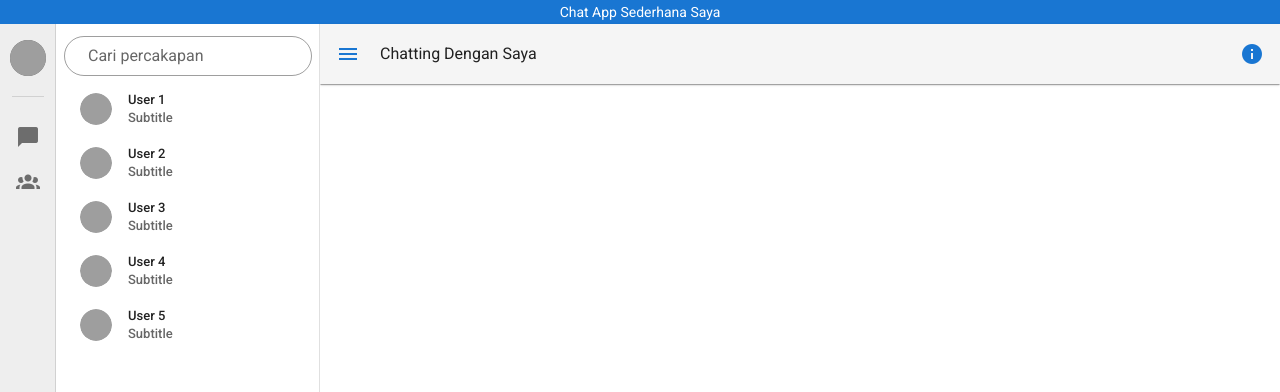
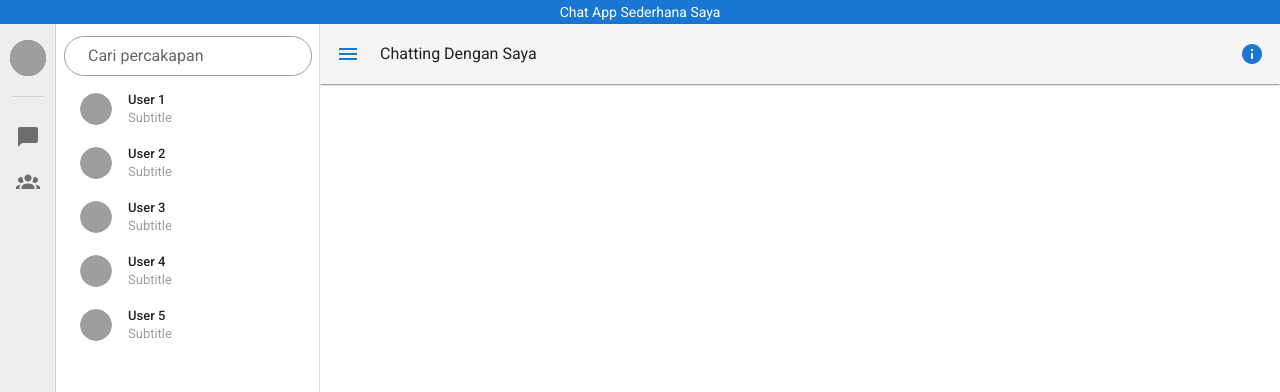
Before and after one commit to pvzuntil/chat-app, a Vue app: page / in a window 1280 px wide. Shown: the top 392 px of the page. Built offline with nearby package versions, Linux system fonts and the light colour scheme; grey boxes are pictures that could not be loaded.

Commit message:
improve: ui

```diff
--- a/package.json
+++ b/package.json
@@ -9,6 +9,7 @@
   },
   "dependencies": {
     "core-js": "^3.6.5",
+    "dotenv": "^8.2.0",
     "express": "^4.17.1",
     "vue": "^2.6.11",
     "vue-router": "^3.2.0",
--- a/src/components/ListChatSidebar.vue
+++ b/src/components/ListChatSidebar.vue
@@ -52,7 +52,7 @@
 
         <v-list-item-content>
           <v-list-item-title>User {{ n }}</v-list-item-title>
-          <v-list-item-subtitle>Subtitle</v-list-item-subtitle>
+          <v-list-item-subtitle class="grey--text font-weight-regular">Subtitle</v-list-item-subtitle>
         </v-list-item-content>
       </v-list-item>
     </v-list>
--- a/src/main.js
+++ b/src/main.js
@@ -7,8 +7,8 @@ import store from './plugins/vuex'
 Vue.config.productionTip = false
 
 new Vue({
+  render: h => h(App),
   router,
   vuetify,
-  render: h => h(App),
   store
 }).$mount('#app')
--- a/src/plugins/vuex.js
+++ b/src/plugins/vuex.js
@@ -3,12 +3,12 @@ import vuex from 'vuex'
 
 vue.use(vuex)
 
-export default new vuex.Store({
-    state: {
+const state =  {
     drawer: true,
     rightDrawer: false
-    },
-    mutations: {
+}
+
+const mutations = {
     toggleDrawer(state) {
         state.drawer = !state.drawer
     },
@@ -16,4 +16,8 @@ export default new vuex.Store({
         state.rightDrawer = !state.rightDrawer
     },
 }
+
+export default new vuex.Store({
+    state,
+    mutations
 })
```
Also changed, not shown: 1 other file (tests, documents, lock files or other folders). Lines whose indentation alone changed are shown as unchanged.
